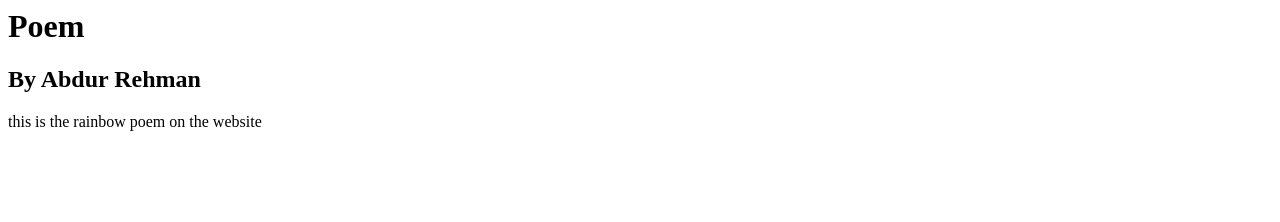
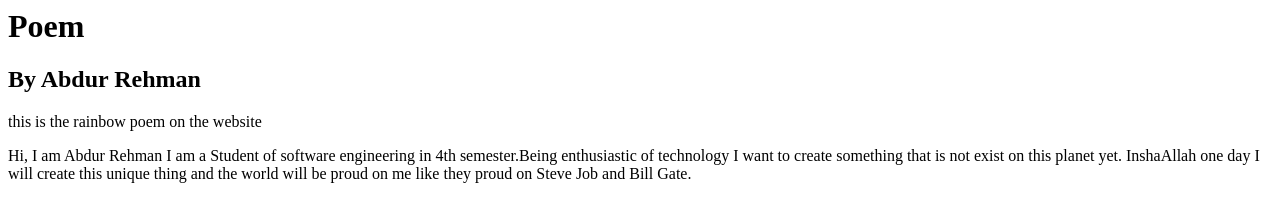
Before and after one commit to AbdurRehman-coder/Rainbow-website, a plain HTML site: page index.html in a window 1280 px wide. Drawn offline with Linux system fonts and the light colour scheme.

Commit message:
Update index.html
add one paragraph

```diff
--- a/index.html
+++ b/index.html
@@ -3,6 +3,10 @@
 <h1> Poem </h1>
 <h2> By Abdur Rehman </h2>
 <p> this is the </strong>rainbow</strong> poem on the website</p>
-
+<p> Hi, I am Abdur Rehman I am a Student of software engineering in 4th
+  semester.Being enthusiastic of technology I want to create something
+  that is not exist on this planet yet. InshaAllah one day I will create
+  this unique thing and the world will be proud on me like
+  they proud on Steve Job and Bill Gate. </p>
 </body>
 </html>
```
